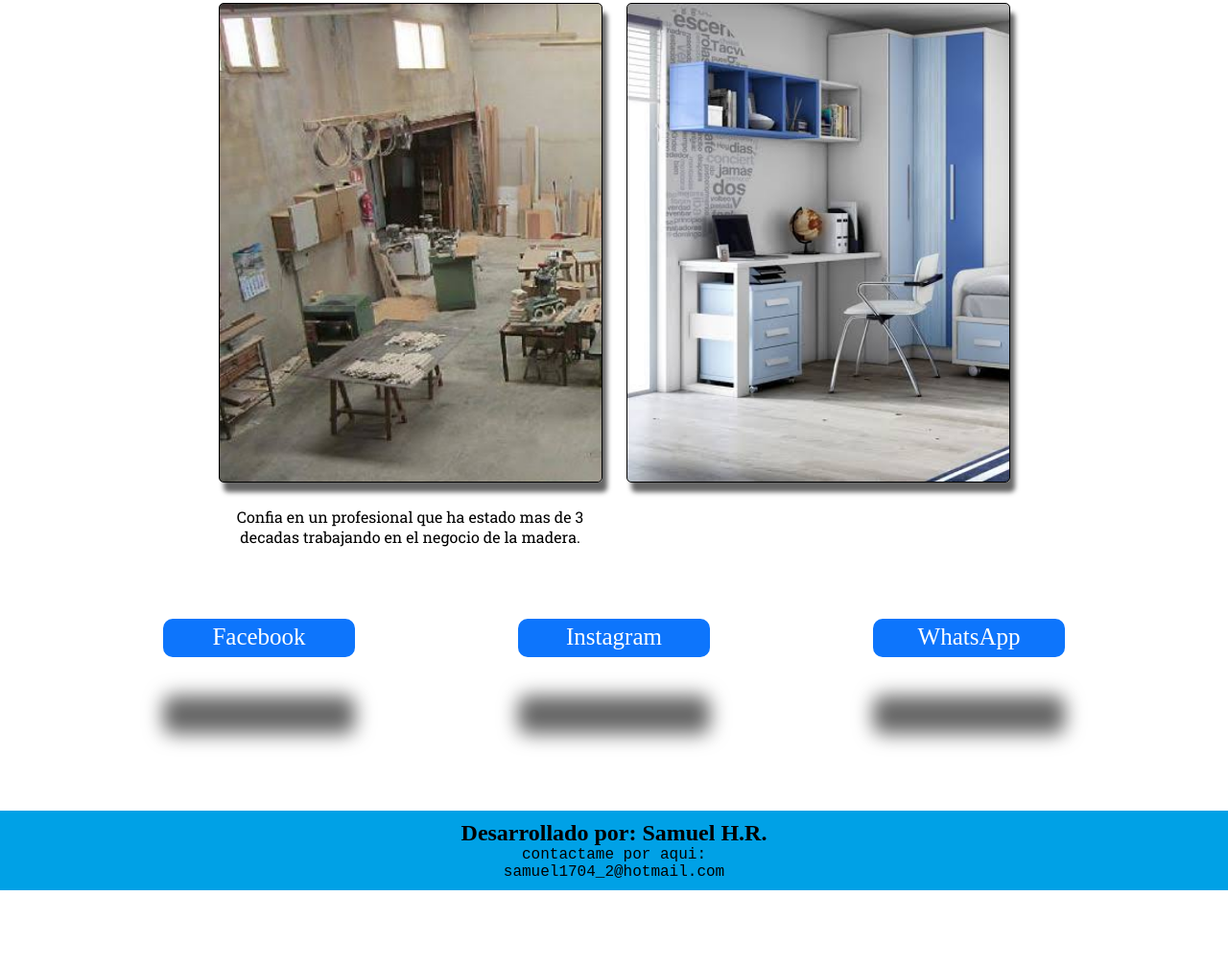
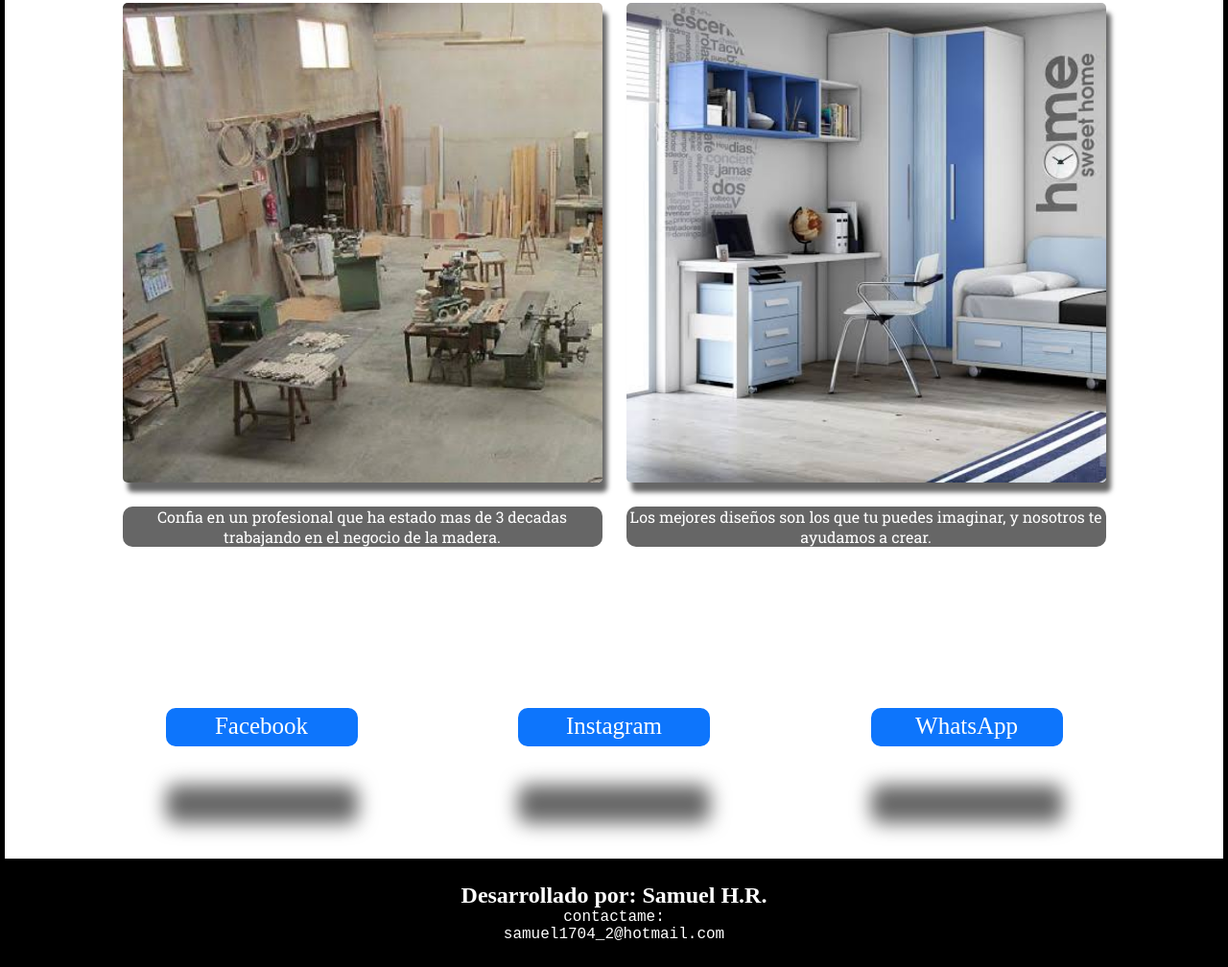
Before and after one commit to samscorpion/samscorpion.github.io, a plain HTML site: page Hero.html in a window 1280 px wide. Shown: the part 984-1992 px from the top of the page at 96% size. Before the commit the page ends 1912 px from the top, so only its background shows below. Drawn offline with nearby package versions, Linux system fonts and the light colour scheme.

Commit message:
actualizado completo

```diff
--- a/Hero.html
+++ b/Hero.html
@@ -63,6 +63,8 @@
             <p>Lleva comodid y estilo a tu hogar con diseños personalizados
             </p>
             <div class="imagen" ></div>
+            <p class="sub">Los mejores diseños son los que tu puedes imaginar, y nosotros te ayudamos a crear.
+            </p>
             </article>
         </section>
         <article class="footer-head">
@@ -74,9 +76,11 @@
             </article>
 
             <footer>
+                <div class="footer-content">
                 <h2>Desarrollado por: Samuel H.R.</h2>
-                <pre>contactame por aqui:</pre>
+                <pre>contactame:</pre>
                 <pre>samuel1704_2@hotmail.com</pre>
+            </div>
             </footer>
     </main>
 
--- a/css/hero.css
+++ b/css/hero.css
@@ -6,22 +6,27 @@
 main{
   max-width: 1440px;
   margin: auto;
+  border-left: 5px solid black;
+  border-right: 5px solid black;
 }
 header {
+  position: relative;
   width: 100%;
   height: 100px;
-  background-color: #2c2aa8;
+ background-color: rgba(0, 0, 0, 1);
   display: flex;
   flex-direction: row;
   justify-content: space-between;
   align-items: center;
 }
 
+
 .logo {
   width: 100px;
   height: 80px;
-  border: 1px solid black;
+  border: 1px solid #fff;
   margin-left: 50px;
+  z-index: 100;
 }
 
 .menu {
@@ -29,6 +34,7 @@ header {
   height: 80px;
   margin-right: 50px;
   /*background-color:lime;*/
+  z-index: 100;
 }
 
 .menu ul {
@@ -61,21 +67,14 @@ header {
   transition: all 0.5s;
 }
 
-.secundaria {
-  display: flex;
-  flex-direction: row;
-  background-color: #fff;
-  justify-content: center;
-}
 .contenido {
-  background-color: #fff;
   overflow: hidden;
 }
 
 .principal {
   position: relative;
   height: 800px;
-  border: 1px solid black;
+  /* border: 1px solid black; */
   background-image: url("../img/trabajando.jpeg");
   background-repeat: no-repeat;
   background-size: cover;
@@ -87,17 +86,20 @@ header {
   align-items: center;
 }
 
-.principal .fondo {
+/* .principal .fondo {
   position: absolute;
   width: 100%;
   height: 800px;
-  background-color: rgba(0, 0, 0, 0.2);
-}
+  background-color: rgba(0, 0, 0, 0.0);
+} */
 
 .principal .texto {
   color: #fff;
-  width: 400px;
+  width: 450px;
   margin-right: 25px;
+  background-color: rgba(0, 0, 0, 0.6);
+  padding: 5px;
+  border-radius: 10px;
   z-index: 1000;
 }
 
@@ -121,24 +123,40 @@ header {
 }
 
 .secundaria {
-  /*background-color:#0D75FC;*/
-  padding: 25px 0px;
-  /* background-image: url("./aserrin.jpeg");
-    background-repeat:no-repeat;
-    background-size:cover;*/
+  position: relative;
+  display: flex;
+  flex-direction: row;
+  background-color: #fff;
+  justify-content: center;
+  overflow: hidden;
 }
+
+/* .secundaria::before{
+  position: absolute;
+  content: "";
+  background-image: url("../img/fondo_madera.jpg");
+  background-size: cover;
+  width: 100%;
+  height: 679px;
+ opacity: 0.9;
+} */
+
 .secundaria .contenido1,
 .secundaria .contenido2 {
-  width: 400px;
+  width: 500px;
+  padding: 25px 0px;
   font-size: 20px;
   font-family: "Roboto Slab", serif;
   text-align: center;
-  color: black;
+  color: rgb(255, 255, 255);
+  z-index: 100;
 }
-/* .secundaria .contenido1 > p,  .secundaria .contenido2 > p{
-        background-color:rgba(0,0,0,0.4);
-        } */
-.secundaria .contenido1 .sub {
+.secundaria .contenido1 > p,  .secundaria .contenido2 > p{
+  background-color:rgba(0,0,0,0.6);
+  border-radius: 10px;
+}
+
+.secundaria .contenido1 .sub, .secundaria .contenido2 .sub  {
   margin-top: 25px;
   font-size: 16px;
 }
@@ -148,9 +166,9 @@ header {
 }
 
 .imagen {
-  width: 400px;
+  width: 500px;
   height: 500px;
-  border: 1px solid black;
+  /* border: 1px solid black; */
   margin: 10px 0px;
   border-radius: 5px;
   box-shadow: 5px 10px 5px rgba(0, 0, 0, 0.6);
@@ -161,6 +179,7 @@ header {
   background-repeat: no-repeat;
   background-size: cover;
 }
+
 .secundaria .contenido2 .imagen {
   background-image: url("../img/img3.jpeg");
   background-repeat: no-repeat;
@@ -168,13 +187,11 @@ header {
 }
 
 .footer-head {
-  height: 250px;
+  height: 300px;
   position: relative;
-  padding: 25px 0px;
   display: flex;
   justify-content: center;
-  /* border-top: 2px solid blue;*/
-  overflow: hidden;
+  align-items: center;
 }
 
 .footer-head ul {
@@ -203,21 +220,30 @@ header {
             margin-bottom:25px;
         } */
 
-/* .footer-head:before {
+/* .footer-head::before {
   position: absolute;
   width: 100%;
-  height: inherit;
+  height: 100%;
   content: "";
-  background-image: url("../img/aserrin.jpeg");
-  background-repeat: no-repeat;
+  background-image: url("../img/fondo_madera.jpg");
+  opacity: 0.9;
   background-size: cover;
-  transform: rotateX(25deg);
+
 } */
+
+
+
 footer {
-  background-color: #00a1e6;
+  position: relative;
+  width:100%;
+  background-color: black;
+  padding: 25px 0px;
+}
+.footer-content{
   text-align: center;
-  padding: 10px;
+ color: #fff;
 }
 footer pre {
   font-size: 16px;
+  z-index: 100;
 }
```
Also changed, not shown: img/fondo_menu.jpg (added).
